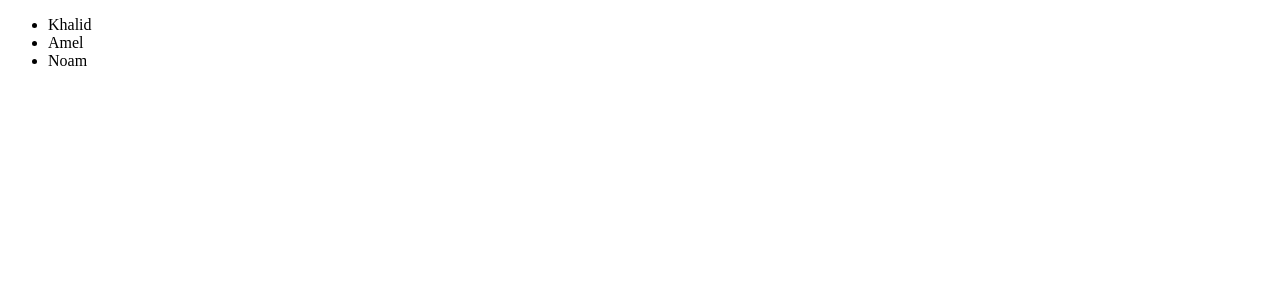
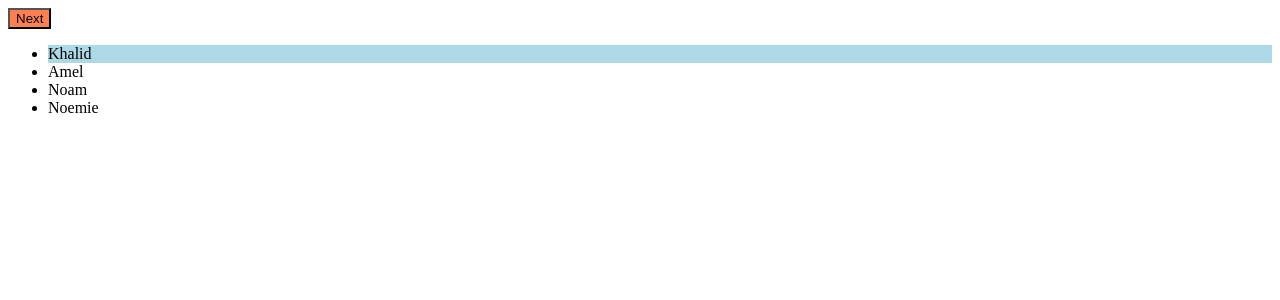
Before and after one commit to eddymandran/reactjs-Lyon, a React (Create React App) app: page / in a window 1280 px wide. Shown: the top 300 px of the page. Built offline with nearby package versions, Linux system fonts and the light colour scheme.

Commit message:
Resolution du TP

```diff
--- a/src/App.jsx
+++ b/src/App.jsx
@@ -1,23 +1,92 @@
-import { useState } from "react";
+/** @info intro to state */
+// let state = useState();
+// console.log(state)
+
+/** @info setState */
+// let [name, setName] = useState('Khalid');
+// setTimeout(() => setName('Noemie'), 1000);
+
+// return <h3>Hello {name}</h3>;
+
+/** @info event */
+// let [name, setName] = useState('Khalid');
+
+// const handleChangeName = () => {
+//   setName('Noemie');
+// }
+
+// return (
+//   <>
+//     <button onClick={handleChangeName}>Change name</button>
+//     <h3>Hello {name}</h3>
+//   </>
+// )
+
+/** @info loop */
+// let [names] = useState(['Khalid', 'Noemie', 'Amel', 'Noam']);
+
+// return (
+//   <>
+//     <button>Change name</button>
+//     <ul>
+//       { names.map((name, index) => <li key={index}>Hello {name}</li>)}
+//     </ul>
+//   </>
+// )
+
+import {useState} from "react";
+
+/** @info Styles */
+// let [names] = useState(['Khalid', 'Noemie', 'Amel', 'Noam']);
+
+// let liBackgroundColor = { backgroundColor: 'blue' }
+
+// return (
+//   <>
+//     <button style={{ backgroundColor: 'red' }}>Change name</butto  n>
+//     <ul>
+//       {names.map((name, index) => <li key={index} style={liBackgroundColor}>Hello {name}</li>)}
+//     </ul>
+//   </>
+// )
 
 const App = () => {
-  const persons = ['Khalid', 'Amel', 'Noam'];
+    const persons = ['Khalid', 'Amel', 'Noam', 'Noemie'];
+    let [currentActive, setCurrentActive] = useState(0);
 
-  let foreach = persons.forEach(person => { return person +'-------'  });
-  let mapped = persons.map(person => { return person + ' -------' });
-  let filtered = persons.filter((person, index) => {
-    return index !== 1
-  });
+    const listStyle = {
+        backgroundColor: 'lightblue'
+    }
 
-  console.log(filtered);
+    function handleNextClick() {
+        console.log('before ', currentActive);
+
+        if (currentActive === persons.length - 1) {
+            setCurrentActive(0);
+            return;
+        }
+
+        setCurrentActive(++currentActive);
+        console.log('after ', currentActive);
+    }
 
     return (
+        <>
+            <button style={{backgroundColor: 'coral'}} onClick={handleNextClick}>Next</button>
             <ul>
                 {persons.map((person, index) => {
-        return <li key={index}>{ person }</li>
+                    return <li key={index} style={currentActive === index ? listStyle : { backgroundColor: 'transparent' }}>
+                        {person}
+                    </li>
                 })}
             </ul>
+        </>
     );
 }
 
+/** @info TP */
+/** @todo afficher un background bleu sur le premier élément de la liste */
+/** @todo quand on clique sur le bouton, on affiche le background bleu sur le prochain élément */
+/** @todo quand on a fini la liste on reaffiche le background bleu sur le premier élément */
+
 export default App;
```
Lines whose indentation alone changed are shown as unchanged.
